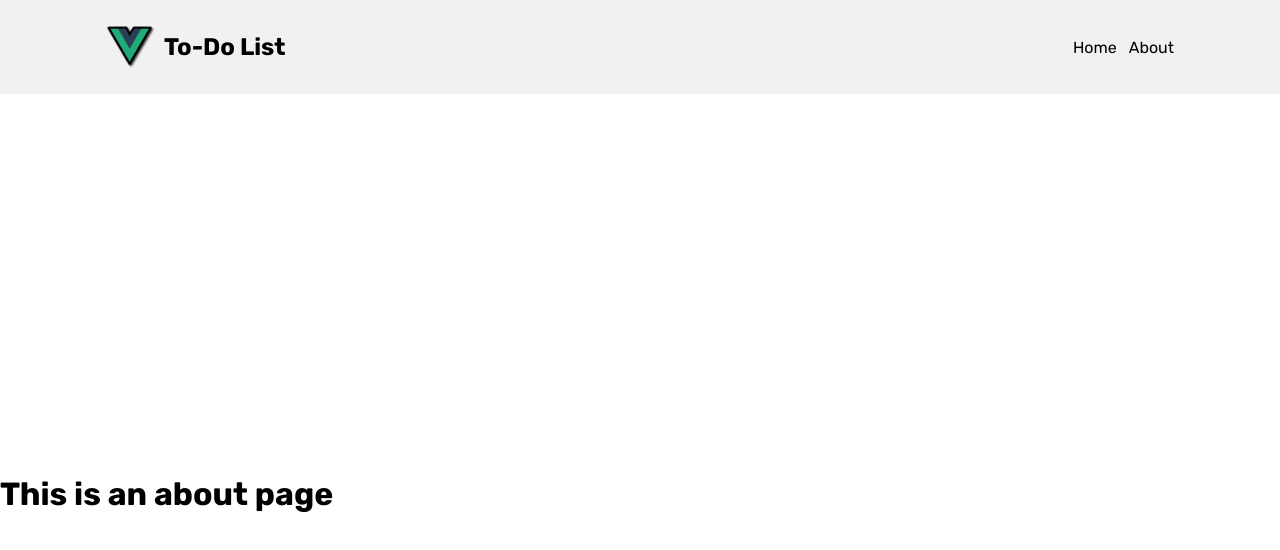
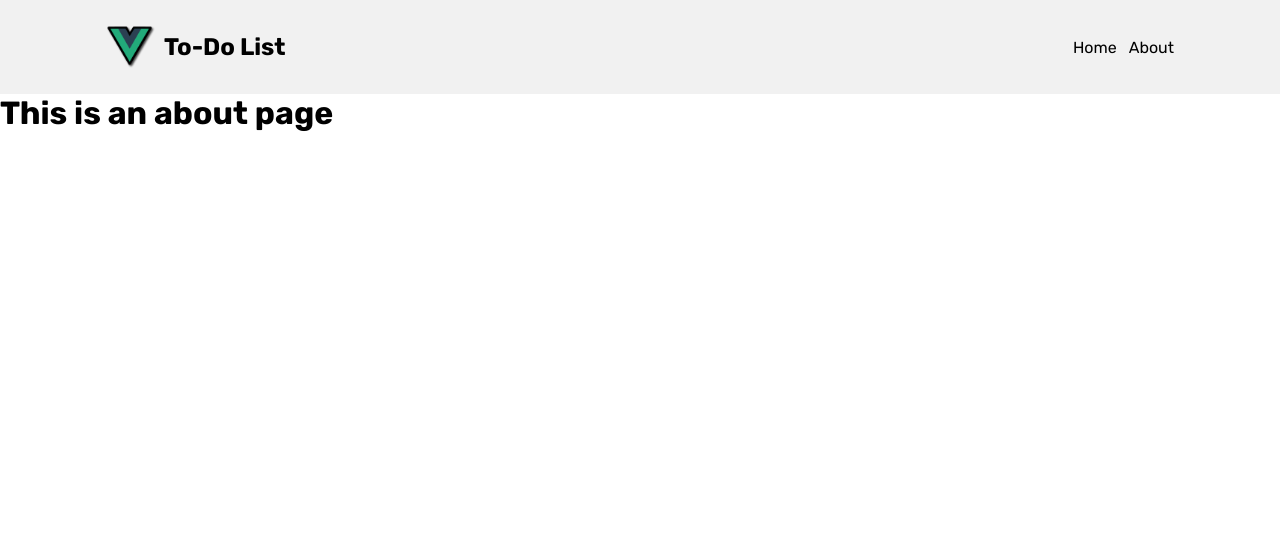
Before and after one commit to Paulicu/vue-todo-app, a Vue app: page /about in a window 1280 px wide. Shown: the top 550 px of the page. Built offline with nearby package versions, Linux system fonts and the light colour scheme.

Commit message:
Add favicon, Fix About Page

```diff
--- a/index.html
+++ b/index.html
@@ -2,7 +2,7 @@
 <html lang="en">
     <head>
         <meta charset="UTF-8">
-        <link rel="icon" href="/faviconx.ico">
+        <link rel="icon" href="/favicon.ico">
         <meta name="viewport" content="width=device-width, initial-scale=1.0">
         <title>Vue To-Do App</title>
     </head>
--- a/src/views/AboutView.vue
+++ b/src/views/AboutView.vue
@@ -9,7 +9,6 @@
     {
         .about
         {
-            min-height: 100vh;
             display: flex;
             align-items: center;
         }
```
Also changed, not shown: 1 other file (tests, documents, lock files or other folders).
